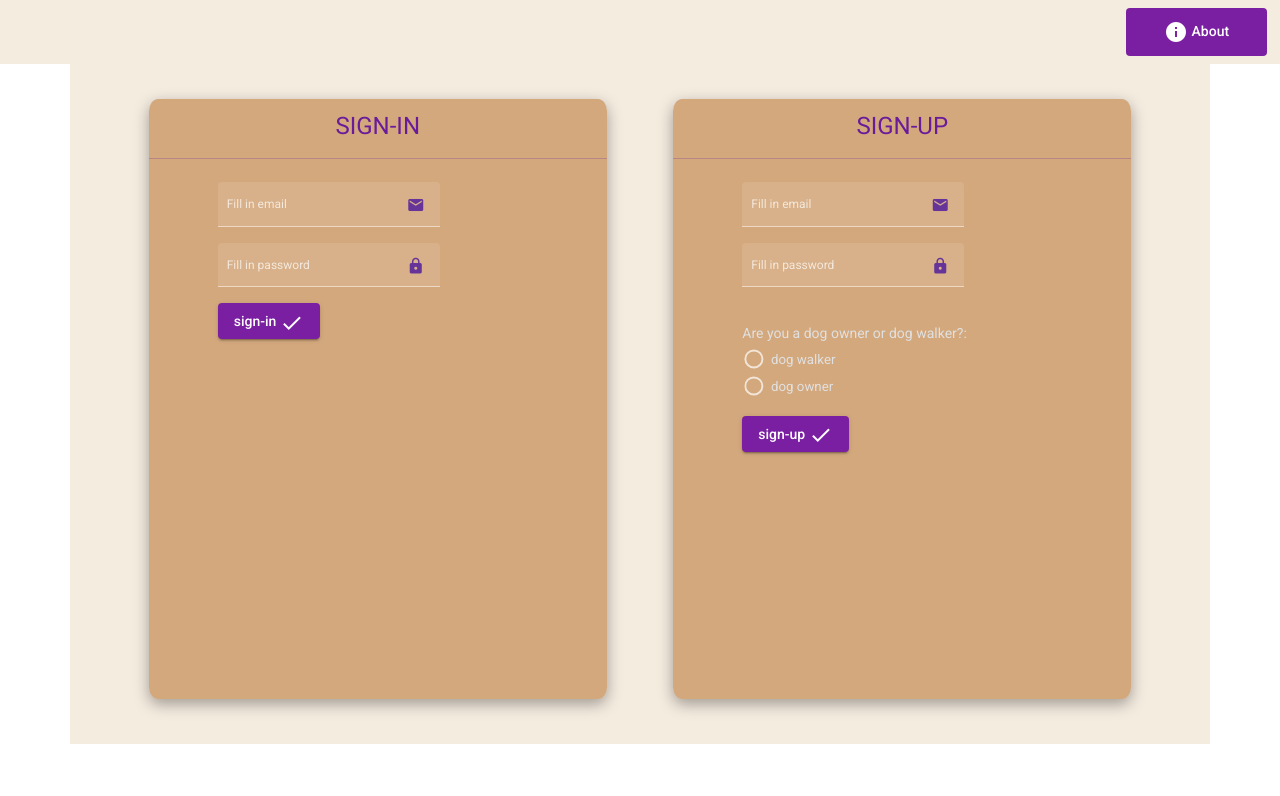
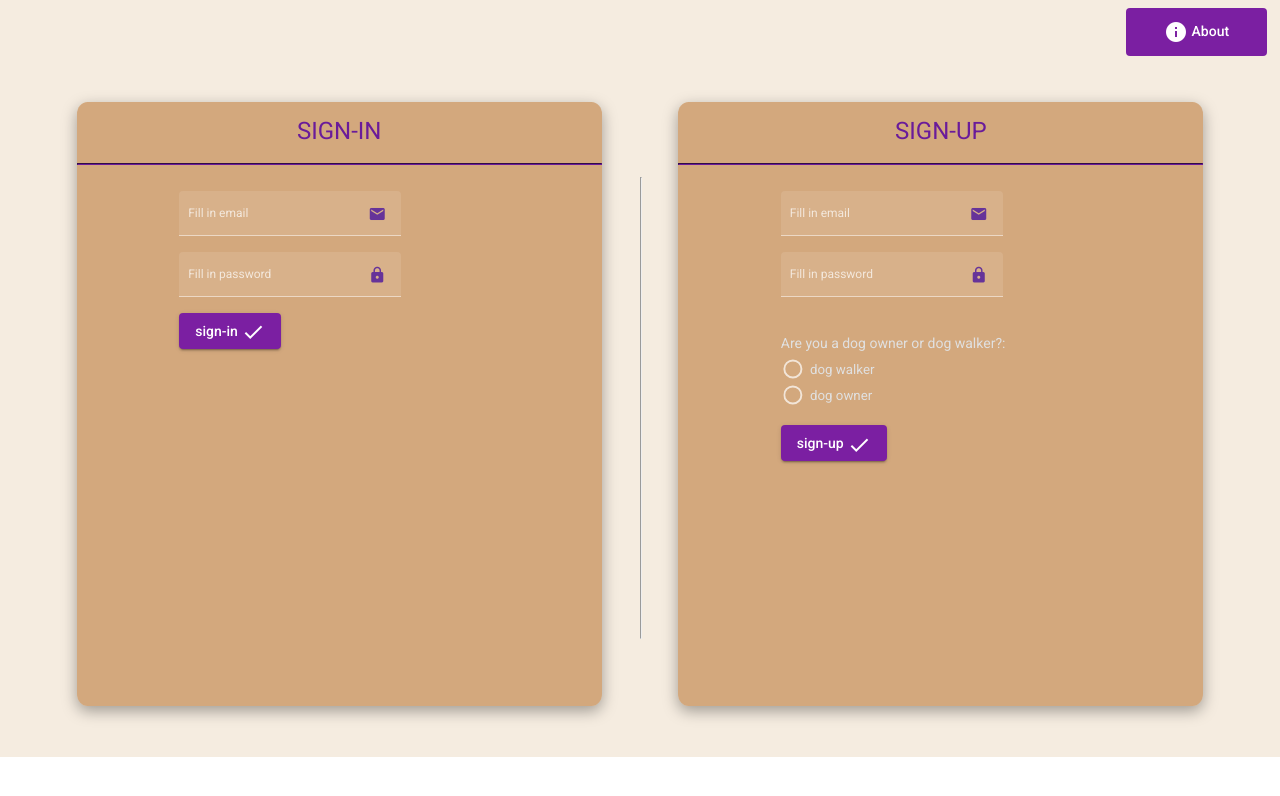
Before and after one commit to Florianbracke/kingsize, an Angular app in the folder frontend/: page /Login in a window 1280 px wide. Shown: the top 796 px of the page. Built offline with nearby package versions, Linux system fonts and the light colour scheme.

Commit message:
Change styling form

```diff
--- a/frontend/src/app/profile/profile.component.css
+++ b/frontend/src/app/profile/profile.component.css
@@ -1,5 +1,6 @@
 .container {
     margin: 0;
+    margin-right: 0;
     padding: 0;
     background-color: #f5ece0;
     height: 100vh;
--- a/frontend/src/app/profile/profile.component.html
+++ b/frontend/src/app/profile/profile.component.html
@@ -1,7 +1,5 @@
 <div class="container">
     <mat-card class="card">
-        <mat-card-header>
-        </mat-card-header>
         <mat-card-content class="content">
             <form [formGroup]="profileForm" (ngSubmit)="onSubmit()">
                 <label>
--- a/frontend/src/index.html
+++ b/frontend/src/index.html
@@ -9,7 +9,6 @@
   <link rel="preconnect" href="https://fonts.gstatic.com">
   <link href="https://fonts.googleapis.com/css2?family=Roboto:wght@300;400;500&display=swap" rel="stylesheet">
   <link href="https://fonts.googleapis.com/icon?family=Material+Icons" rel="stylesheet">
-  <link href="https://cdn.jsdelivr.net/npm/bootstrap@5.0.0-beta3/dist/css/bootstrap.min.css" rel="stylesheet" integrity="sha384-eOJMYsd53ii+scO/bJGFsiCZc+5NDVN2yr8+0RDqr0Ql0h+rP48ckxlpbzKgwra6" crossorigin="anonymous">
 
 </head>
 <body class="mat-typography">
```
